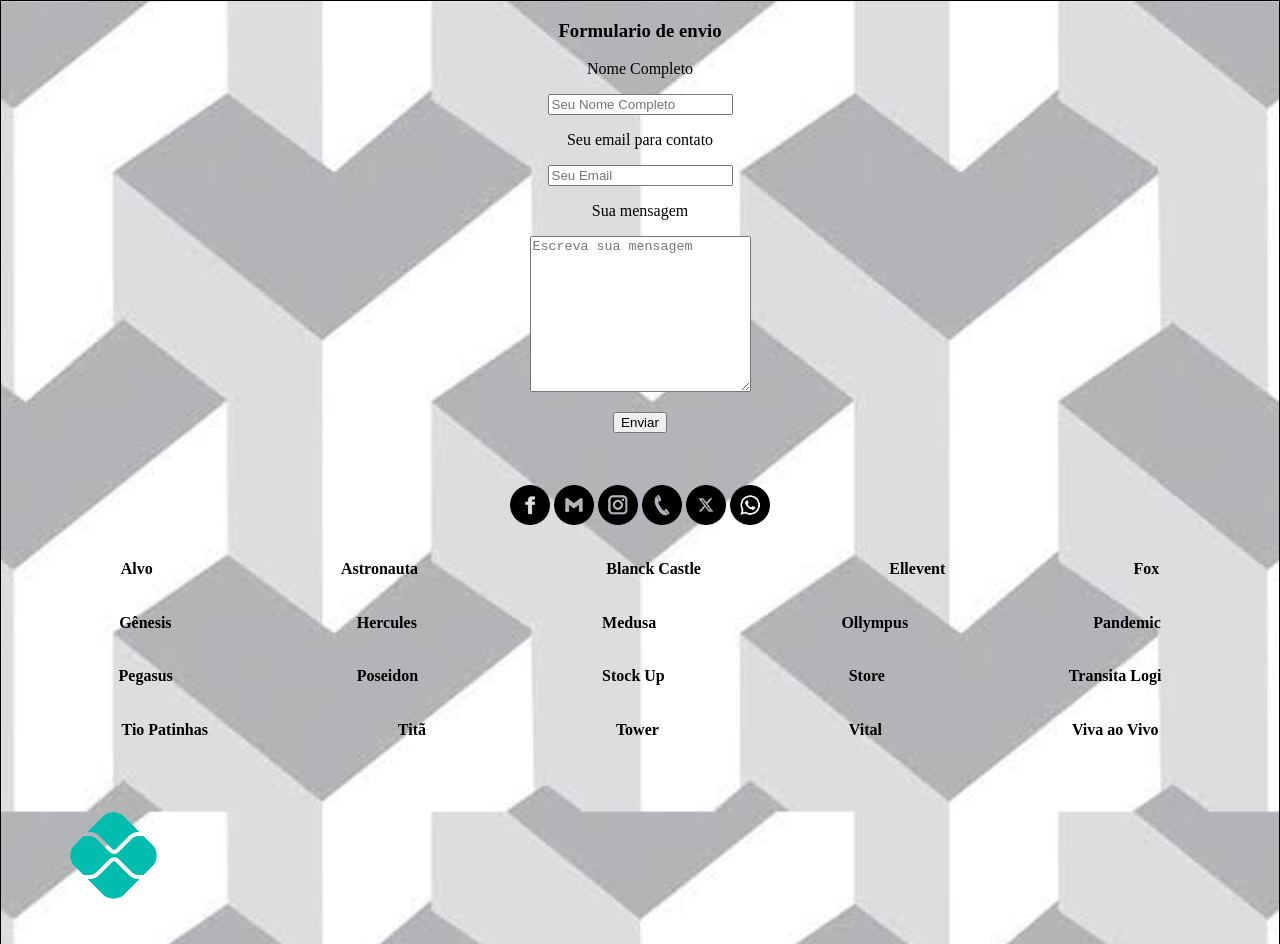
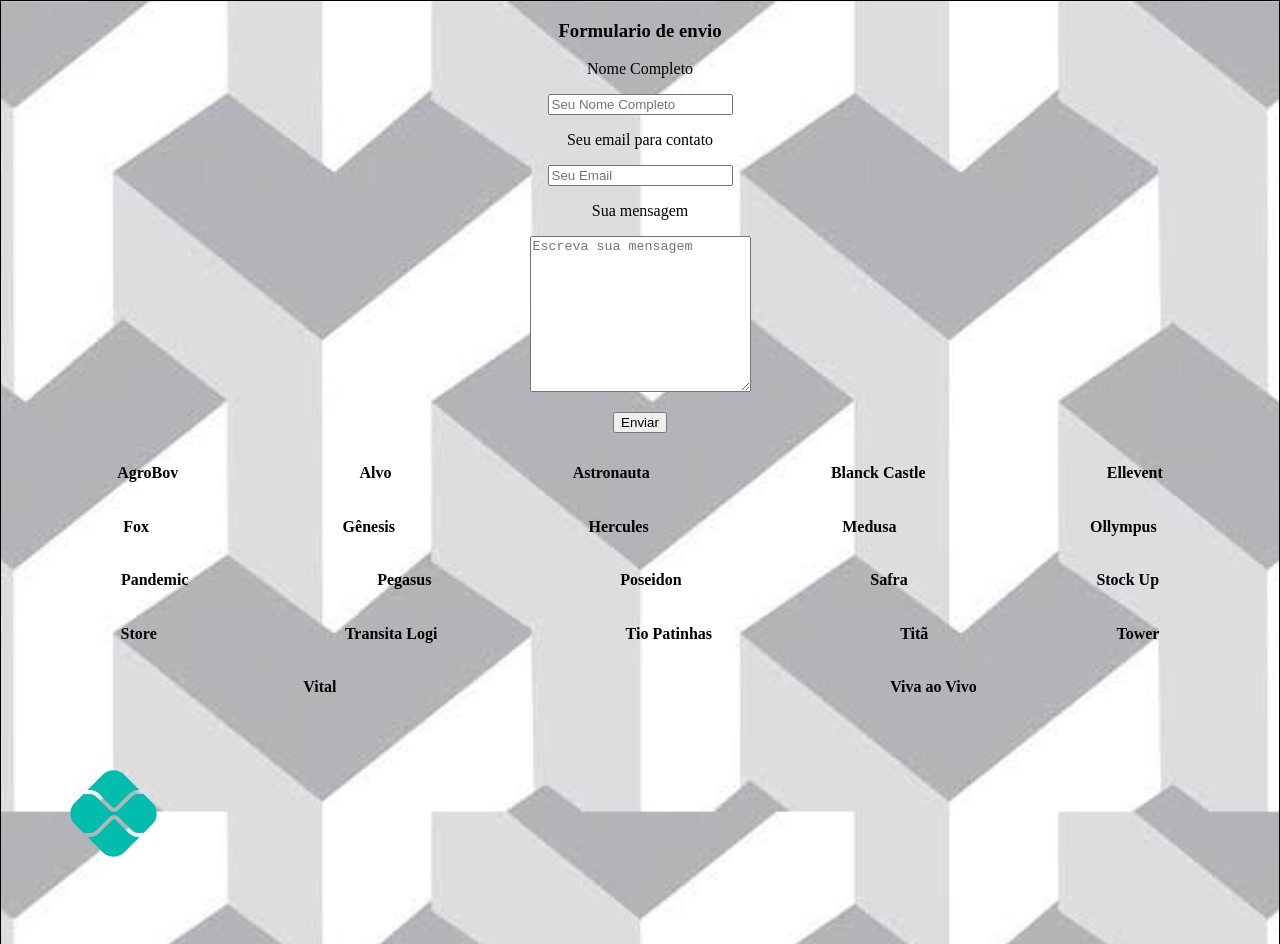
Before and after one commit to InfinityCooperative/Creativa, a plain HTML site: page index.html in a window 1280 px wide. Shown: the part 417-1361 px from the top of the page. Drawn offline with Linux system fonts and the light colour scheme.

Commit message:
Update index.html

```diff
--- a/index.html
+++ b/index.html
@@ -29,46 +29,40 @@
             <input type="hidden" name="redirectTo" value="https://infinitycooperative.github.io/pagina-de-agradecimento-alvo/">
             <input type="submit" value="Enviar" class="botaoenv"/>
         </form>
-        <br><br>
-          <p>
-            <a href="facebook"><img src="imagens/face pt.avif" class="imagem"></a>
-            <a href="mailto:alvomaisqueaneveofocial@gmail.com"><img src="imagens/gmail pt.avif" class="imagem"></a>
-            <a href=""><img src="imagens/instagram pt.avif" class="imagem"></a>
-            <a href="tel:+5518997981868"><img src="imagens/telefone pt.avif" class="imagem"></a>
-            <a href=""><img src="imagens/x pt.avif" class="imagem"></a>
-            <a href="https://wa.me/+5518997981868"><img src="imagens/whatsapp pt.avif" class="imagem"></a>
-        </p>
-                        </div>
                     <div class="container">
                         <div class="nomes">
+                        <a href="https://infinitycooperative.github.io/AgroBov/" class="cooperacao1" alt="AgroBov"><h4>AgroBov</h4></a>
                         <a href="https://infinitycooperative.github.io/Alvo/" class="cooperacao1" alt="Alvo"><h4>Alvo</h4></a>
                         <a href="https://infinitycooperative.github.io/Astronauta/" class="cooperacao1" alt="Astronauta"><h4>Astronauta</h4></a>
                         <a href="https://infinitycooperative.github.io/Blanck_Castle/" class="cooperacao1" alt="Blanck Castle"><h4>Blanck Castle</h4></a>
                         <a href="https://infinitycooperative.github.io/Ellevent/" class="cooperacao1" alt="Ellevent"><h4>Ellevent</h4></a>
-                        <a href="https://infinitycooperative.github.io/Fox/" class="cooperacao2" alt="Fox"><h4>Fox</h4></a>
                         </div>
                         <div class="nomes">
+                        <a href="https://infinitycooperative.github.io/Fox/" class="cooperacao2" alt="Fox"><h4>Fox</h4></a>
                         <a href="https://infinitycooperative.github.io/Genesis/" class="cooperacao2" alt="Gênesis"><h4>Gênesis</h4></a>
                         <a href="https://infinitycooperative.github.io/Hercules/" class="cooperacao2" alt="Hercules"><h4>Hercules</h4></a>
                         <a href="https://infinitycooperative.github.io/Medusa/" class="cooperacao2" alt="Medusa"><h4>Medusa</h4></a>
                         <a href="https://infinitycooperative.github.io/Ollympus/" class="cooperacao2" alt="Ollympus"><h4>Ollympus</h4></a>
-                        <a href="https://infinitycooperative.github.io/Pandemic/" class="cooperacao3" alt="Pandemic"><h4>Pandemic</h4></a>
                         </div>
                         <div class="nomes">
+                        <a href="https://infinitycooperative.github.io/Pandemic/" class="cooperacao3" alt="Pandemic"><h4>Pandemic</h4></a>
                         <a href="https://infinitycooperative.github.io/Pegasus/" class="cooperacao3" alt="Pegasus"><h4>Pegasus</h4></a>
                         <a href="https://infinitycooperative.github.io/Poseidon/" class="cooperacao3" alt="Poseidon"><h4>Poseidon</h4></a>
+                        <a href="https://infinitycooperative.github.io/Safra/" class="cooperacao1" alt="Safra"><h4>Safra</h4></a>
                         <a href="https://infinitycooperative.github.io/Stock_up/" class="cooperacao3" alt="Stock Up"><h4>Stock Up</h4></a>
+                        </div>
+                        <div class="nomes">
                         <a href="https://infinitycooperative.github.io/Store/" class="cooperacao3" alt="Store"><h4>Store</h4></a>
                         <a href="https://infinitycooperative.github.io/Transita_logi/" class="cooperacao4" alt="Transita Logi"><h4>Transita Logi</h4></a>
-                        </div>
-                        <div class="nomes">
                         <a href="https://infinitycooperative.github.io/Tio_patinhas/" class="cooperacao4" alt="Tio Patinhas"><h4>Tio Patinhas</h4></a>
                         <a href="https://infinitycooperative.github.io/Tita/" class="cooperacao4" alt="Titã"><h4>Titã</h4></a>
                         <a href="https://infinitycooperative.github.io/Tower/" class="cooperacao4" alt="Tower"><h4>Tower</h4></a>
+                        </div>
+                        <div class="nomes">
                         <a href="https://infinitycooperative.github.io/Vital/" class="cooperacao4" alt="Vital"><h4>Vital</h4></a>
                         <a href="https://infinitycooperative.github.io/Viva_ao_vivo/" class="cooperacao4" alt="Viva ao Vivo"><h4>Viva ao Vivo</h4></a>
                         </div>
-                </div>
+                    </div>
 
                     <a href="https://infinitycooperative.github.io/Doacoes/"><img src="imagens/icon pix.avif" alt="Pix" class="doacao"></a>
                     <h6 class=direitos>Todos os direitos estão reservados à: Infinity Cooperativa</h6>
```
